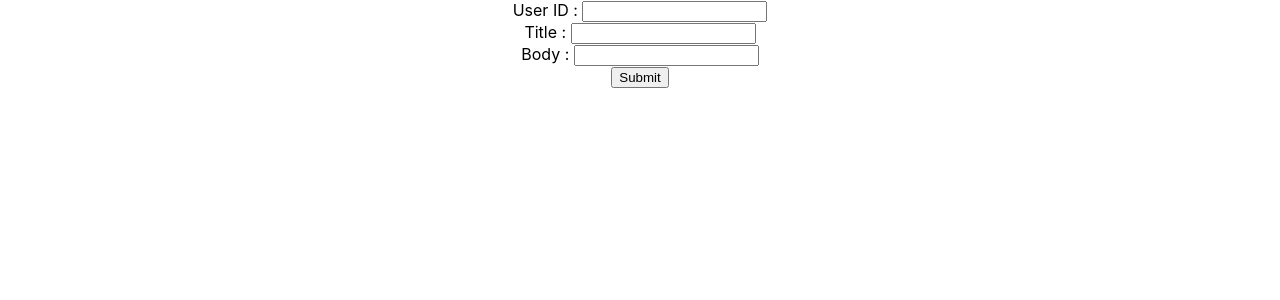
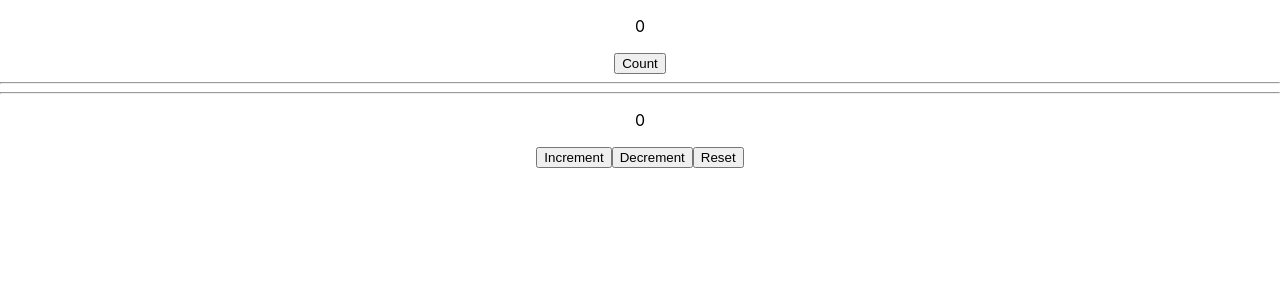
Before and after one commit to kr-nirmit/React-App, a React (Create React App) app: page / in a window 1280 px wide. Shown: the top 300 px of the page. Built offline with nearby package versions, Linux system fonts and the light colour scheme.

Commit message:
useState Hook in React

```diff
--- a/src/App.js
+++ b/src/App.js
@@ -2,12 +2,14 @@
 import './App.css';
 import PostList from './components/PostList';
 import PostForm from './components/PostForm';
+import HookCounter from './components/HookCounter';
 
 function App() {
   return (
     <div className="App">
       {/* <PostList /> */}
-      <PostForm />
+      {/* <PostForm /> */}
+      <HookCounter />
     </div>
   );
 }
--- /dev/null
+++ b/src/components/HookCounter.js
@@ -0,0 +1,21 @@
+import React, {useState} from 'react'
+
+function HookCounter() {
+    const [count, setCount] = useState(0)
+    const initialCount = 0
+    const [count1, setCount1] = useState(initialCount)
+    return (
+        <div>
+            <p>{count}</p>
+            <button onClick={() => setCount(count + 1)}>Count</button>
+            <hr />
+            <hr />
+            <p>{count1}</p>
+            <button onClick={() => setCount1(prevCount => prevCount + 1)}>Increment</button>
+            <button onClick={() => setCount1(prevCount => prevCount - 1)}>Decrement</button>
+            <button onClick={() => setCount1(initialCount)}>Reset</button>
+        </div>
+    )
+}
+
+export default HookCounter
```
